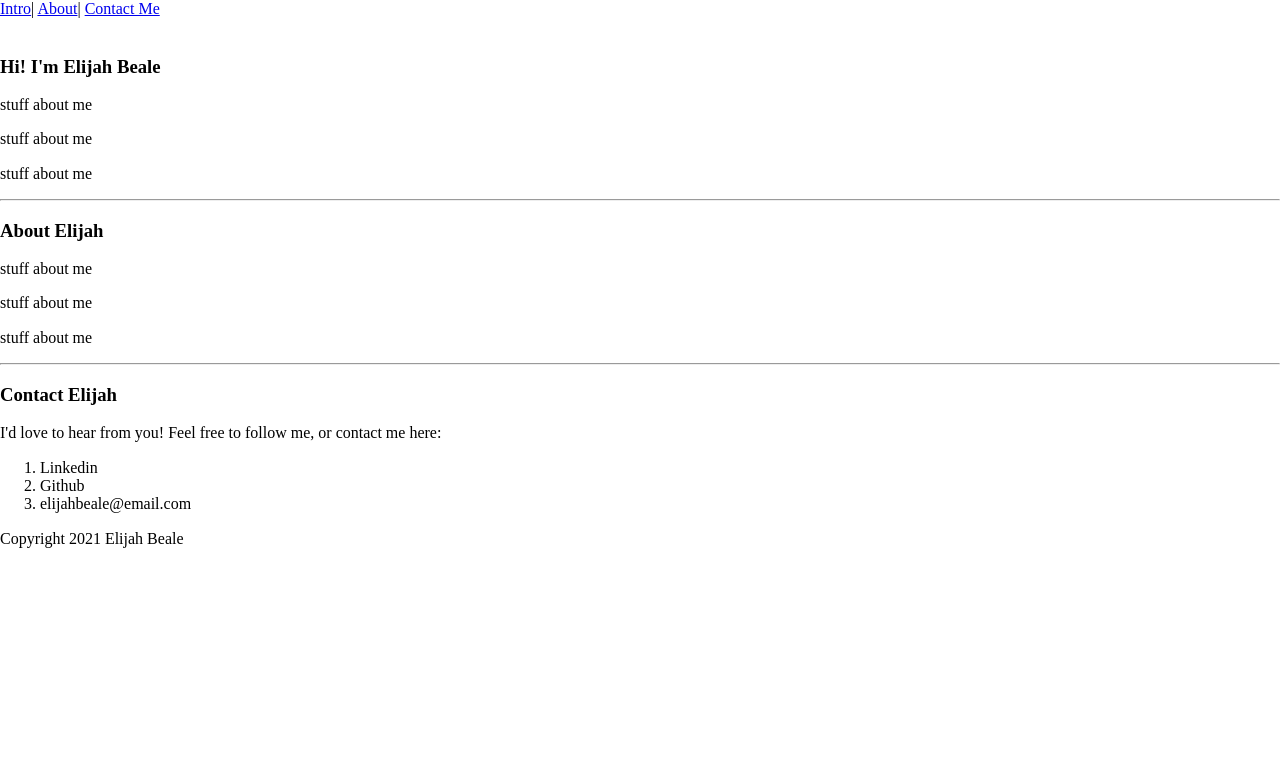
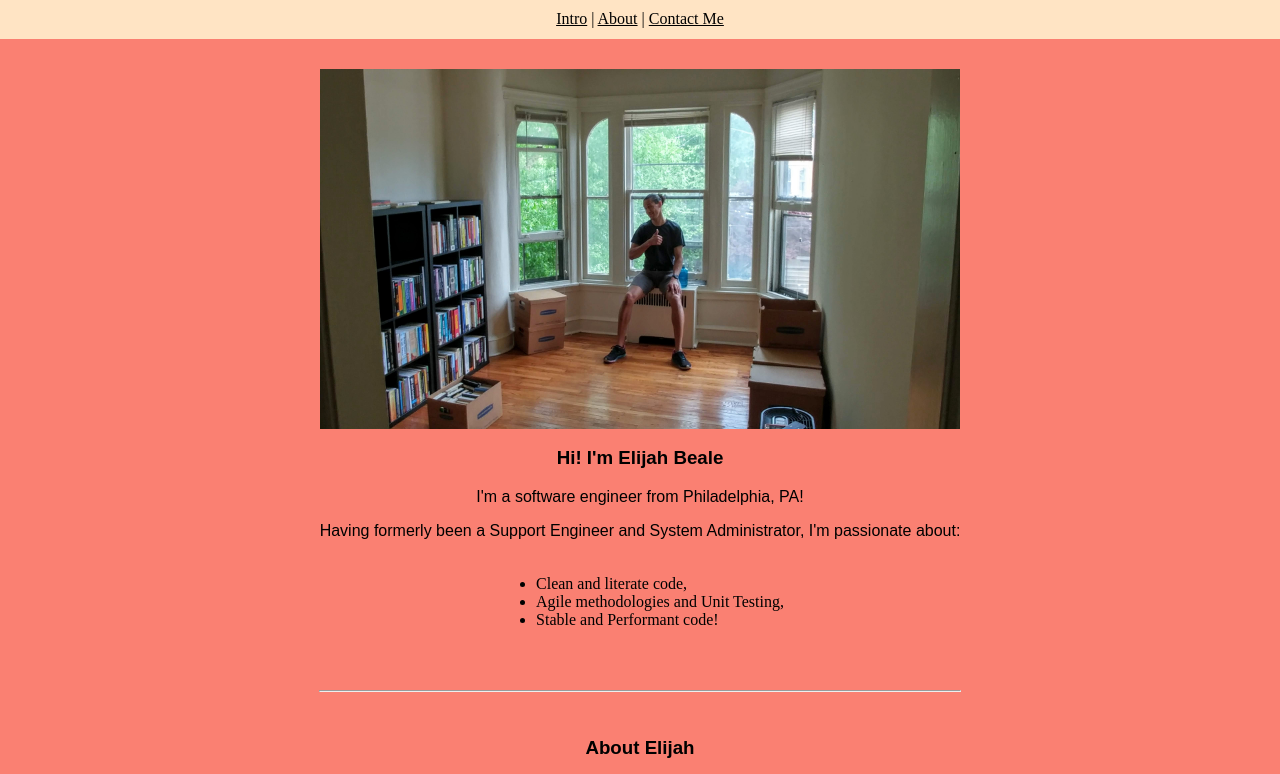
Before and after one commit to zetaomegagon/thinkful-portfolio-project, a plain HTML site: page index.html in a window 1280 px wide. Shown: the part 127-901 px from the top of the page. Before the commit the page ends 800 px from the top, so only its background shows below. Drawn offline with nearby package versions, Linux system fonts and the light colour scheme.

Commit message:
Did it all in replit, so lots of changes.

```diff
--- a/index.html
+++ b/index.html
@@ -7,34 +7,8 @@
 	<meta name="viewport" content="width=device-width">
 	<title>Elijah Beale</title>
 	<link rel="stylesheet" href="https://cdnjs.cloudflare.com/ajax/libs/normalize/5.0.0/normalize.min.css" />
-	<!--
-          <link href="style.css" rel="stylesheet" type="text/css" />
-         -->
+  <link href="style.css" rel="stylesheet" type="text/css" />
   </head>
-
-  <!--
-      Must include the following elements:
-      doctype, X
-      html, X
-      head, X
-      body, X
-      meta, X
-      title, X
-      h1, X
-      h2, X
-      h3,
-      p, X
-      link,
-      ul, X
-      ol, X
-      img, X
-      a,
-      hr,
-      main,
-      article,
-      footer,
-      header
-    -->
 
   <body>
     <header>
@@ -42,46 +16,56 @@
 	<h1>Elijah Beale</h1>
 	<h2>Software Developer</h2>
 	<nav>
-	  <a href="#intro">Intro</a>|
-	  <a href="#about">About</a>|
+	  <a href="#intro">Intro</a> |
+	  <a href="#about">About</a> |
 	  <a href="#contact">Contact Me</a>
 	</nav>
 	<div>
     </header>
 
     <main>
-      <div class="portrait-div">
-	<img source=""></img>
-      </div>
+      <img src="./images/20190510_125913_HDR.jpg" alt="Elijah giving thumbs-up." width="600" hight="500" class="portrait">
+
 
       <div class="article-div">
 	<article>
 	  <section id="intro">
 	    <h3>Hi! I'm Elijah Beale</h3>
-	    <p>stuff about me</p>
-	    <p>stuff about me</p>
-	    <p>stuff about me</p>
+	    <p>I'm a software engineer from Philadelphia, PA!</p>
+      <p>Having formerly been a Support Engineer and System Administrator, I'm passionate about:</p>
+      <br>
+      <ul>
+	      <li>Clean and literate code,</li>
+        <li>Agile methodologies and Unit Testing,</li>
+	      <li>Stable and Performant code!</li>
+      <ul>
 	  </section>
 
 	  <hr>
+    <br>
 
 	  <section id="about">
 	    <h3>About Elijah</h3>
-	    <p>stuff about me</p>
-	    <p>stuff about me</p>
-	    <p>stuff about me</p>
+	    <p>I'm self taught in IT, Networking, Security, and Linux Administration. Over the years I've leveraged these skills in various capacities and roles. That said, I'd like to level up and get the development experience I need to land a position in a DevOps role, which would be very exciting and challenging for me.</p>
+
+	    <p>After doing some research, I decided the best way to accomplish my goal was to enroll in <a href="https://www.thinkful.com/bootcamp/web-development/">Thinkful's Software Engineering Bootcamp</a>.</p>
+	    <p>If you are looking for someone who's focused on creating systems at scale, hit me up!</p>
 	  </section>
 
+    <br>
 	  <hr>
+    <br>
 
 	  <section id="contact">
 	    <h3>Contact Elijah</h3>
 	    <p>I'd love to hear from you! Feel free to follow me, or contact me here:</p>
+      <div class="list-div">
 	    <ol>
-	      <li>Linkedin</li>
-	      <li>Github</li>
-	      <li>elijahbeale@email.com</li>
+	      <li><a href="https://www.linkedin.com/in/elijahthomasbeale">Linkedin</a></li>
+	      <li><a href="https://github.com/zetaomegagon">Github</a></li>
+	      <li><a href="mailto:elijahthomasbeale@gmail.com">Email me!</a></li>
 	    </ol>
+      <div>
 	  </section>
 
 	</article>
--- a/style.css
+++ b/style.css
@@ -1,29 +1,44 @@
-/* background, color, font-family, font-size,
- * height, margin, padding, text-align
- */
+a:link { color: black; }
+a:visited { color: green; }
+a:hover { color: pink; }
+a:active { color: orange; }
 
-a:link {}
-a:active {}
-a:hover {}
-a:visited{}
+header, footer {
+  background-color: bisque;
+  padding: 10px;
+}
+
+body {
+  background-color: salmon;
+}
 
 header > div {
+  margin-left: auto;
+  margin-right: auto;
+  text-align: center;
 }
 
-header > nav > a{
+.portrait {
+  display: block;
+  margin-top: 30px;
+  margin-left: auto;
+  margin-right: auto;
+  width: 50%;
 }
 
-.portrait-div {
+p, h1, h2, h3 {
+  font-family: Arial, Helvetica, sans-serif;
+  text-align: center;
 }
 
-.article-div {
-}
-
-article {
-}
-
-section {
+ol, ul {
+  display: table;
+  margin: 0 auto;
+  margin-bottom: 30px;
 }
 
 hr {
+  margin-left: auto;
+  margin-right: auto;
+  width: 50%;
 }
```
Also changed, not shown: images/20190510_125913_HDR.jpg (added), 1 other file.
